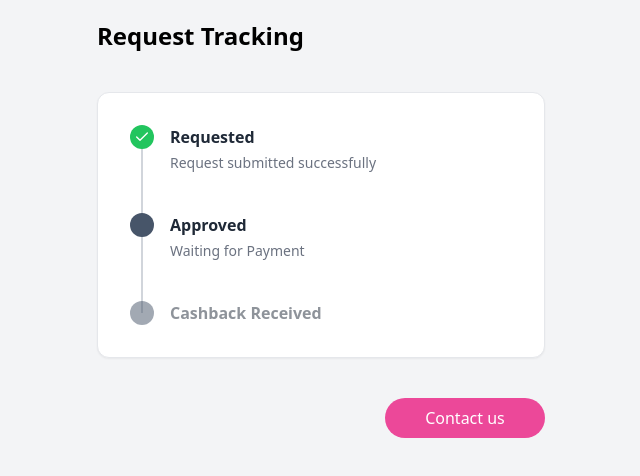
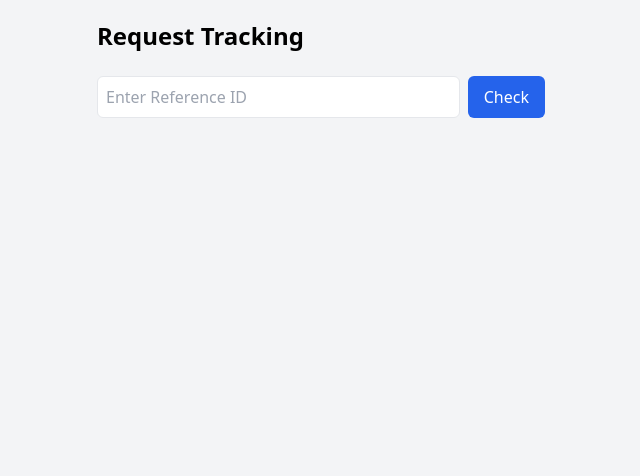
Before and after one commit to ShammiT06/CK_Full_Stack, a React (Vite) app in the folder Frontend/: page /tracking in a window 1280 px wide. Shown: the top 476 px of the page, without its empty margins (319-959 px from the left). Built offline with nearby package versions, Linux system fonts and the light colour scheme; no server answers.

Commit message:
Updated Vendor Side

```diff
--- a/Frontend/src/Pages/Location.jsx
+++ b/Frontend/src/Pages/Location.jsx
@@ -45,7 +45,6 @@ function Location() {
 
                             setcity(cityName);
                             setregion(state);
-                            console.log("City:", cityName, "State:", state);
                         } catch (err) {
                             console.error("Reverse geocoding failed:", err);
                         }
--- a/Frontend/src/Pages/Payment.jsx
+++ b/Frontend/src/Pages/Payment.jsx
@@ -31,6 +31,8 @@ function Payment() {
     const {region}=useContext(RegionContext)
     const {mobile, setmobile}= useContext(MobileContext)
     const [imageText,setImagetext]=useState("")
+    const [shop,setShop]=useState("")
+    const [pincode,setPincode]=useState("")
 
 
 
@@ -130,7 +132,7 @@ function Payment() {
     }
 
     const dataupload = () => {
-        axios.post("http://localhost:5000/user", { user, mobile, upiId, image, spin,city,region}).then(() => {
+        axios.post("http://localhost:5000/user", { user, mobile, upiId, image, spin,city,region,imageText}).then(() => {
             console.log("Data Sent Successfully")
 
         }).catch(() => {
@@ -181,6 +183,20 @@ function Payment() {
                         value={user}
                         onChange={(e) => { setuser(e.target.value) }}
                     />
+                    <div className="mt-3">
+                        <label className="font-inter font-medium text-1xl">Shop Name</label>
+                        <div>
+                            <input type="text" value={shop} onChange={(e)=>{setShop(e.target.value)}} placeholder="Enter shop name" className="w-full rounded-lg h-[52px] p-2 font-inter text-sm mt-2 border focus:outline-none"/>
+                        </div>
+                    </div>
+                    <div>
+                        <label>Pincode</label>
+                        <div>
+                            <input type="number" placeholder="Enter Pincode" className="w-full rounded-lg h-[52px] p-2 font-inter text-sm mt-2 border focus:outline-none
+
+                            " />
+                        </div>
+                    </div>
 
                     <div className="mt-8">
                         <label className="font-inter text-1xl font-medium">
--- a/Frontend/src/Pages/Referance.jsx
+++ b/Frontend/src/Pages/Referance.jsx
@@ -13,7 +13,7 @@ function Reference() {
 
 
   function confirmation() {
-    axios.post("https://localhost:5000/con", { spin, mobile }).then(() => {
+    axios.post("http://localhost:5000/con", { spin, mobile }).then(() => {
       console.log("Successfull")
       setTimeout(() => {
         setIsDone(true)
--- a/Frontend/src/SMS/Tracking.jsx
+++ b/Frontend/src/SMS/Tracking.jsx
@@ -1,148 +1,18 @@
-// // import { Link } from "react-router-dom";
-// // // import { CheckCircle, Clock } from 'lucide-react';
-
-// // function Tracking() {
-// //   return (
-// //     <>
-// //       <div className=" p-5 flex flex-col justify-center items-center h-screen bg-gray-100">
-// //         <div className="w-full text-left text-2xl font-semibold">
-// //           Request Tracking
-// //         </div>
-
-// //         <div className=" mt-20 mb-64 w-full h-auto">
-// //           <div className="max-w-sm w-full mx-auto p-10 rounded-xl border shadow-sm bg-white">
-// //             <div className="flex flex-col gap-6 relative">
-// //               {/* Vertical Line */}
-// //               <div className="absolute left-3 top-6 bottom-6 w-0.5 bg-gray-200 z-0" />
-
-// //               {/* Step 1 - Requested */}
-// //               <div className="flex items-start gap-4 z-10">
-// //                 {/* <CheckCircle className="text-green-500 w-6 h-6 flex-shrink-0 bg-white" /> */}
-// //                 <div className="flex flex-col">
-// //                   <h3 className="text-gray-800 font-semibold ml-">Requested</h3>
-// //                   <div className="flex gap-2">
-// //                   <div className="w-6 h-6 rounded-full bg-gray-300 flex-shrink-0" />
-// //                   <p className="text-sm text-gray-500">
-// //                     Request submitted successfully
-// //                   </p>
-// //                   </div>
-// //                 </div>
-// //               </div>
-
-// //               {/* Step 2 - Approved */}
-// //               <div className="flex items-start gap-4 z-10">
-// //                 {/* <CheckCircle className="text-green-500 w-6 h-6 flex-shrink-0 bg-white" /> */}
-// //                 <div>
-// //                   <h3 className="text-gray-800 font-semibold">Approved</h3>
-// //                   <div className="flex items-center text-sm text-gray-500 gap-1">
-// //                     {/* <Clock className="w-4 h-4" /> */}
-// //                     <span>Waiting for Payment</span>
-// //                   </div>
-// //                 </div>
-// //               </div>
-
-// //               {/* Step 3 - Cashback */}
-// //               <div className="flex items-start gap-4 z-10 opacity-50">
-// //                 <div className="w-6 h-6 rounded-full bg-gray-300 flex-shrink-0" />
-// //                 <div>
-// //                   <h3 className="text-gray-800 font-semibold">
-// //                     Cashback Received
-// //                   </h3>
-// //                 </div>
-// //               </div>
-// //             </div>
-// //           </div>
-// //         </div>
-
-// //         <div className="w-full flex justify-end">
-// //           <button
-// //             type="submit"
-// //             className="w-40 bg-pink-500 text-white py-2 rounded-3xl hover:bg-pink-600 transition"
-// //           >
-// //             <Link to={"/smsform"}>Contact us</Link>
-// //           </button>
-// //         </div>
-// //       </div>
-// //     </>
-// //   );
-// // }
-
-// // export default Tracking;
-
-
-// import React from 'react';
-
-// const StatusTracker = () => {
-//   return (
-//     <div className="w-80 bg-gray-100 p-6 rounded-lg">
-//       <div className="flex items-start relative pb-10">
-//         <div className="flex flex-col items-center">
-//           <div className="w-5 h-5 rounded-full bg-green-500 z-10"></div>
-//           <div className="w-px bg-gray-300 flex-1 mt-1"></div>
-//         </div>
-//         <div className="ml-4">
-//           <div className="font-bold text-gray-800">Requested</div>
-//           <div className="text-sm text-gray-500">Request submitted successfully</div>
-//         </div>
-//       </div>
-
-//       <div className="flex items-start relative pb-10">
-//         <div className="flex flex-col items-center">
-//           <div className="w-5 h-5 rounded-full bg-blue-500 z-10"></div>
-//           <div className="w-px bg-gray-300 flex-1 mt-1"></div>
-//         </div>
-//         <div className="ml-4">
-//           <div className="font-bold text-gray-800">Approved</div>
-//           <div className="text-sm text-gray-500">Waiting for Payment</div>
-//         </div>
-//       </div>
-
-//       <div className="flex items-start relative">
-//         <div className="flex flex-col items-center">
-//           <div className="w-5 h-5 rounded-full bg-gray-300 z-10"></div>
-//         </div>
-//         <div className="ml-4">
-//           <div className="font-bold text-gray-400">Cashback Received</div>
-//         </div>
-//       </div>
-//     </div>
-//   );
-// };
-
-// export default StatusTracker;
-
-
 import { Link } from "react-router-dom";
 import { Check } from "lucide-react";
-import { useEffect } from "react";
-import axios from "axios"
+import { useState } from "react";
+import axios from "axios";
+
 function Tracking() {
-
-  // useEffect(()=>{
-  //   axios.get("http://localhost:5000/tracking").then((done)=>{
-  //     console.log(done)
-
-  //   }).catch((err)=>{
-  //     console.log("Errror:",err)
-  //   })
-
-  // },[])
-
-  useEffect(()=>{
-    axios.get("http://localhost:5000/tracking").then((done)=>[
-      console.log(done)
-    ])
-
-  },[])
-
-
-
-  const currentStatus = "Approved"; // This can be dynamic
+  const [refId, setRefId] = useState("");
+  const [currentStatus, setCurrentStatus] = useState("");
+  const [error, setError] = useState("");
+  const [submitted, setSubmitted] = useState(false);
 
   const steps = [
     { title: "Requested", description: "Request submitted successfully" },
     { title: "Approved", description: "Waiting for Payment" },
-    { title: "Cashback Received", description: "" },
+    { title: "Cashback Received", description: "Amount credited to your wallet" },
   ];
 
   const getStepStatus = (index) => {
@@ -152,23 +22,55 @@ function Tracking() {
     return "pending";
   };
 
+  const handleCheckStatus = async () => {
+    setError("");
+    setCurrentStatus("");
+    setSubmitted(true);
+    try {
+      const res = await axios.post("http://localhost:5000/tracking", { refid: refId });
+      setCurrentStatus(res.data.status); // Assumes `status` is returned from backend
+    } catch (err) {
+      setError("No record found for this Reference ID.");
+    }
+  };
+
   return (
     <div className="p-5 flex flex-col justify-start items-center min-h-screen bg-gray-100">
-
-      <div className="w-full max-w-md text-left text-2xl font-semibold mb-10">
+      <div className="w-full max-w-md text-left text-2xl font-semibold mb-6">
         Request Tracking
       </div>
 
+      {/* Reference ID Input */}
+      <div className="w-full max-w-md mb-6 flex gap-2">
+        <input
+          type="text"
+          placeholder="Enter Reference ID"
+          value={refId}
+          onChange={(e) => setRefId(e.target.value)}
+          className="flex-1 p-2 border rounded-md"
+        />
+        <button
+          onClick={handleCheckStatus}
+          className="px-4 py-2 bg-blue-600 text-white rounded-md hover:bg-blue-700"
+        >
+          Check
+        </button>
+      </div>
+
+      {/* Error Message */}
+      {error && (
+        <div className="text-red-600 mb-4">{error}</div>
+      )}
+
+      {/* Status Tracker */}
+      {currentStatus && (
         <div className="w-full max-w-md mx-auto p-8 rounded-xl border shadow-sm bg-white relative">
-
           <div className="flex flex-col relative">
-
             {/* Vertical Line */}
             <div className="absolute left-[11px] top-3 bottom-3 w-0.5 bg-gray-300" />
 
             {steps.map((step, index) => {
               const status = getStepStatus(index);
-
               return (
                 <div
                   key={index}
@@ -182,8 +84,6 @@ function Tracking() {
                       className={`w-6 h-6 rounded-full flex items-center justify-center text-white ${
                         status === "completed"
                           ? "bg-green-500"
-                        : status === "active"
-                        ? "bg-slate-600"
                           : "bg-slate-600"
                       }`}
                     >
@@ -203,8 +103,10 @@ function Tracking() {
             })}
           </div>
         </div>
+      )}
 
       {/* Contact Us Button */}
+      {submitted && (
         <div className="w-full max-w-md flex justify-end mt-10">
           <Link to="/smsform">
             <button
@@ -215,6 +117,7 @@ function Tracking() {
             </button>
           </Link>
         </div>
+      )}
     </div>
   );
 }
```
Also changed, not shown: 1 other file (tests, documents, lock files or other folders). Lines whose indentation alone changed are shown as unchanged.
